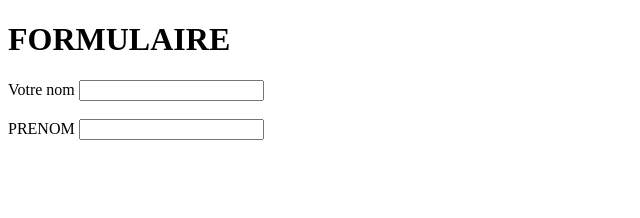
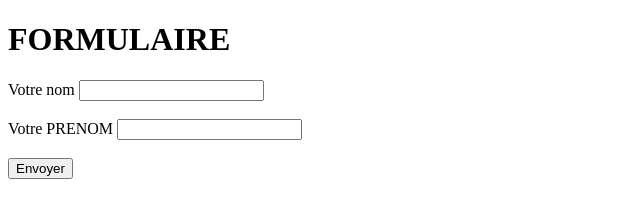
Before and after one commit to piattiphilippe/formulaire, a plain HTML site: page index.html in a window 1280 px wide. Shown: the whole page, without its empty margins (0-640 px from the left). Drawn offline with Linux system fonts and the light colour scheme.

Commit message:
rajout input type submit boutton envoi

```diff
--- a/index.html
+++ b/index.html
@@ -14,8 +14,10 @@
      <label for="nom">Votre nom</label>
      <input style="text" name="nom" id="nom"><br><br>
 
-     <label for="prenom">PRENOM</label>
+     <label for="prenom">Votre PRENOM</label>
      <input style="text" name="prenom" id="prenom"><br><br>
+
+     <input type="submit" value="Envoyer">
 
 
 
```
